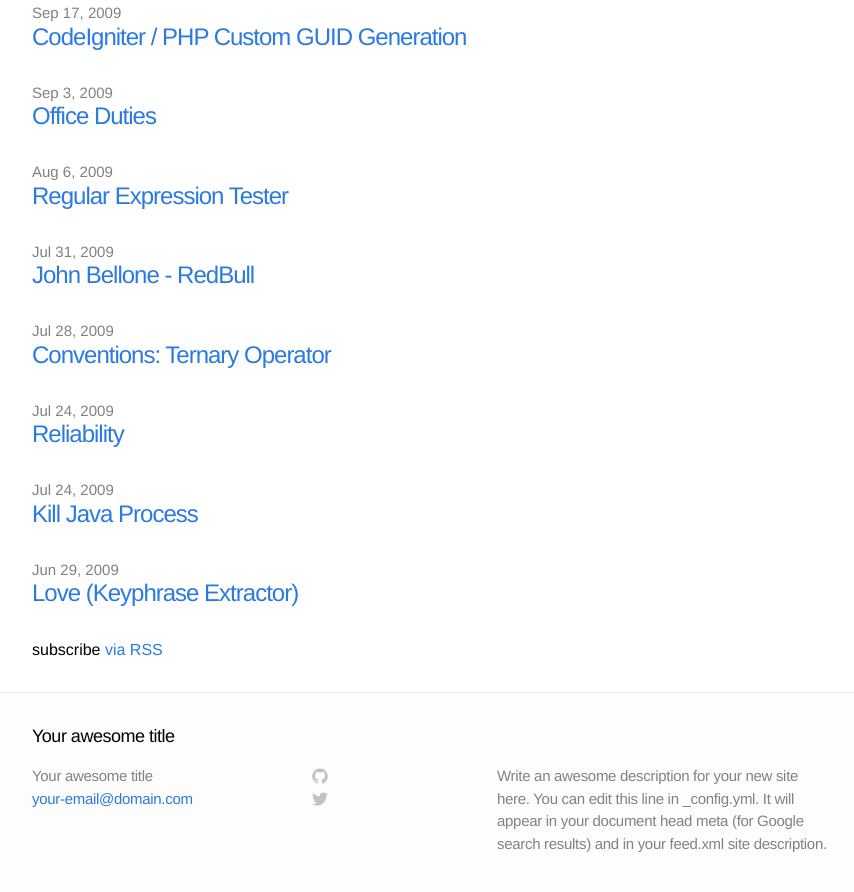
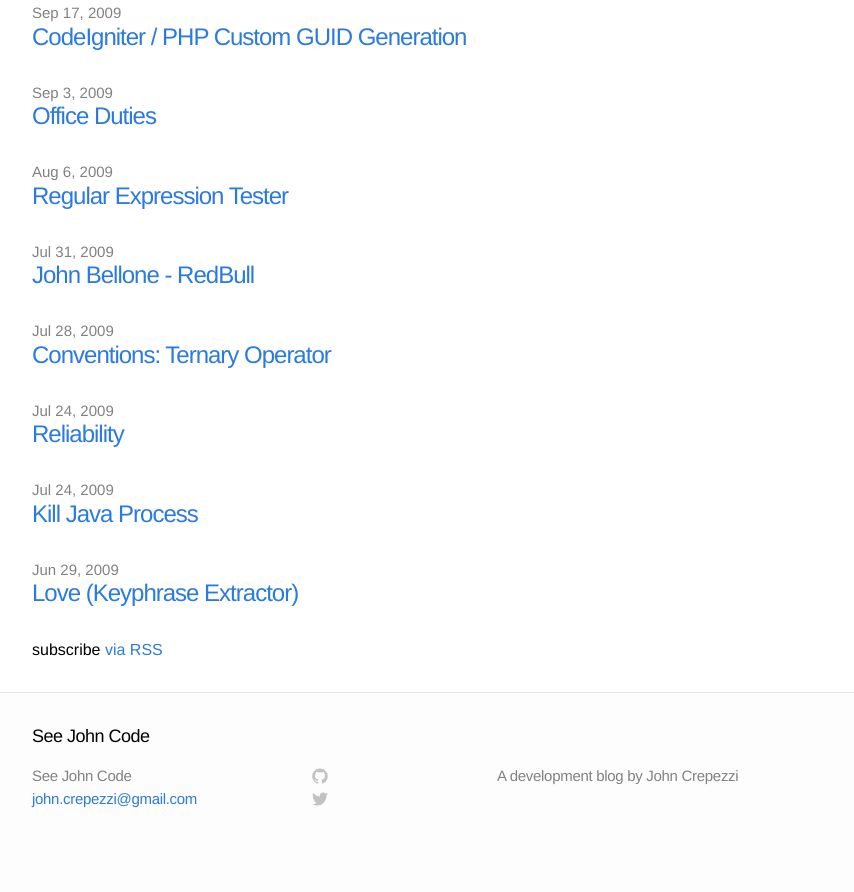
Before and after one commit to seejohnrun/seejohnrun.github.io, a Jekyll site: the page built from index.html, in a window 1280 px wide and 900 px high, scrolled down 14131 px. Shown: the top 892 px of the window, without its empty margins (208-1062 px from the left). Built offline with Jekyll 4.4.1, drawn with Linux system fonts in a browser that asks for light colours; Markdown is read by kramdown in place of the engine named in the settings; after the commit the page ends 14986 px from its top, so only the background shows below that; some of the changed text lies outside the part shown.

Commit message:
Update config

```diff
--- a/_config.yml
+++ b/_config.yml
@@ -1,7 +1,7 @@
 # Site settings
-title: Your awesome title
-email: your-email@domain.com
-description: "Write an awesome description for your new site here. You can edit this line in _config.yml. It will appear in your document head meta (for Google search results) and in your feed.xml site description."
+title: See John Code
+email: john.crepezzi@gmail.com
+description: A development blog by John Crepezzi
 baseurl: ""
 url: ""
 
```
